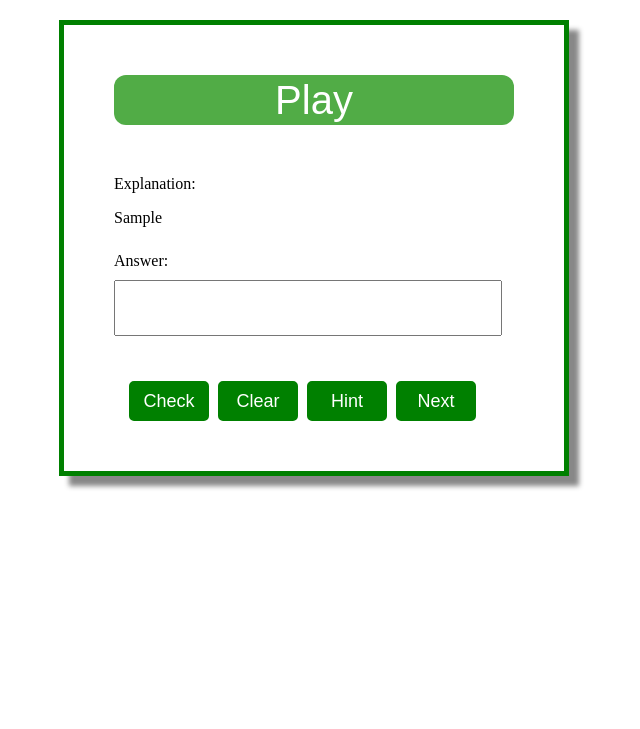
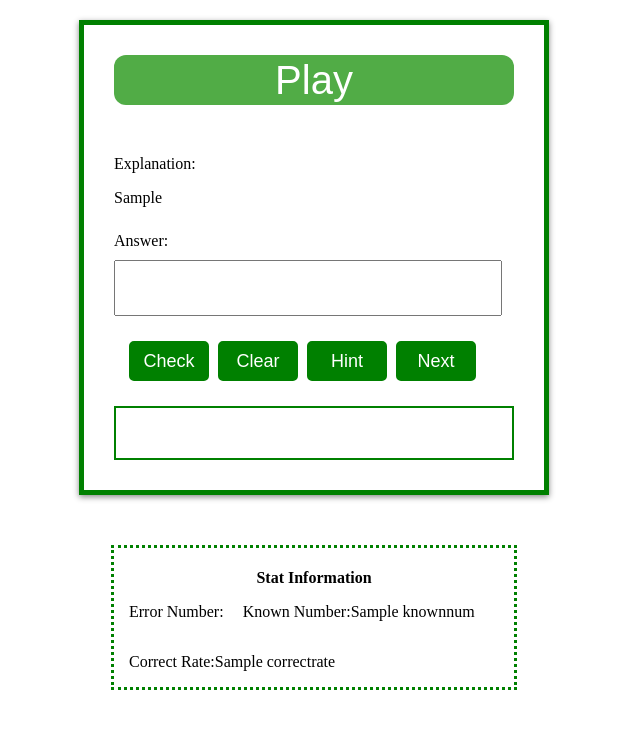
Before and after one commit to seahurt/Dictation, a Django app: template dictation/main/templates/main/random.html in a window 1280 px wide. Shown: the top 729 px of the page, without its empty margins (326-966 px from the left). Run offline with Django 3.2, Linux system fonts and the light colour scheme; tables that the repository leaves empty hold one stand-in row (values such as "Sample post"); the template is opened without the code that fills it: values that come from a table or form of the project are taken from there, most other values are stand-ins (such as "Sample title", 1, 10 or a date in 2020).

Commit message:
'ui changed'

```diff
--- a/dictation/dictation/urls.py
+++ b/dictation/dictation/urls.py
@@ -16,9 +16,14 @@
 from django.conf.urls import url
 from django.contrib import admin
 from main import views
+from django.contrib.auth import views as auth_views
 urlpatterns = [
     url(r'^admin/', admin.site.urls),
     url(r'^word$', views.index,name='index'),
-    url(r'^random',views.randword,name='randword'),
     url(r'^$',views.randword,name='randword'),
+    # url(r'^user/index/$',views.index,name='index'),
+    # url(r'^user/login/$', views.login_view,name='login'),
+    # url(r'^user/logout/$', views.logout_view, name='logout')
+    url(r'^addtoerrorlist/$',views.addToErrorList,name='addtoerror'),
+    url(r'^addtoknownlist/$',views.addToKnownList,name='addtoknown')
 ]
--- a/dictation/main/models.py
+++ b/dictation/main/models.py
@@ -1,4 +1,5 @@
 from django.db import models
+from django.contrib.auth.models import User
 from dictation import settings
 import os
 from gtts import gTTS
@@ -11,13 +12,17 @@
 # HOST_AUDIO_DIR = os.path.join(settings.STATIC_URL,'audio')
 
 class Word (models.Model):
-    english = models.CharField(max_length=30)
-    chinese = models.CharField(max_length=30)
+    spell = models.CharField(max_length=30,unique=True)
+    definition = models.CharField(max_length=30)
     example = models.CharField(max_length=500,blank=True)
     pronunciation = models.CharField(max_length=1000,blank=True)
+    phonetic_symbol = models.CharField(max_length=100,blank=True)
+    level = models.CharField(max_length=20,default='IELTS')
+    error = models.BooleanField(default=False)
+    known = models.BooleanField(default=False)
 
     def __str__(self):
-        return self.english
+        return self.spell
 
     def Pronunce(self):
         # # Baidu AIP init
@@ -48,3 +53,43 @@
             return
         self.pronunciation = self.english+'.mp3'
         self.save()
+
+#
+# class Level(models.Model):
+#     name = models.CharField(max_length=20)
+#     words = models.ManyToManyField(Word)
+#
+#     return self.name
+#     def __str__(self):
+#         pass
+
+
+# class DictUser(User):
+#     errorlist = models.ManyToManyField(Word,related_name="error_by_user")
+#     seenlist = models.ManyToManyField(Word,related_name="seen_by_user")
+#     knownlist = models.ManyToManyField(Word,related_name="known_by_user")
+
+#
+# class WordRecord(models.Model):
+#     user = models.ForeignKey(User)
+#     words = models.ForeignKey(Word)
+#     add_time = models.DateTimeField(auto_now=True)
+#
+#     class Meta:
+#         abstract = True
+#         ordering = ['-add_time']
+#
+# class ErrorRecord(WordRecord):
+#     class Meta:
+#         db_table = "error_record_list"
+#
+#
+# class SeenRecord(WordRecord):
+#     class Meta:
+#         db_table = "seen_record_list"
+#
+#
+# class KnownRecord(WordRecord):
+#     class Meta:
+#         db_table = "known_record_list"
+#
--- a/dictation/main/static/main/css/style.css
+++ b/dictation/main/static/main/css/style.css
@@ -4,18 +4,35 @@
 
 
 /*style for random.html*/
+/*sitebar*/
+#statinfo{
+    margin-top: 50px;
+    width: 400px;
+    border: 3px dotted green;
+}
+div#statinfo H4{
+    text-align: center;
+    margin-bottom: 0px;
+}
+div#statinfo p {
+    display: inline-block;
+    margin-left: 15px;
+    /*border: 2px solid green;*/
+    /*background-color: green;*/
+}
+/*content*/
 div {
     margin-left: auto;
     margin-right: auto;
 }
 #border {
     width:400px;
-    padding: 50px;
+    padding: 30px;
     margin-top: 20px;
     margin-left: auto;
     margin-right: auto;
     border: 5px solid green;
-    box-shadow: 10px 10px 5px #888888;
+    box-shadow: 0px 2px 6px #888888;
 }
 #word  {
     width: 400px;
@@ -59,7 +76,7 @@
 
 #answertext {
     margin-top: 10px;
-    margin-bottom: 20px;
+    margin-bottom: 0px;
     height:50px;
     width:380px;
     font-size:30px;
@@ -72,6 +89,7 @@
     padding-right: 10px;
     margin-left: auto;
     margin-right: auto;
+    margin-top: 0px;
 }
 
 .button-style {
@@ -95,7 +113,7 @@
 
 #nextform {
     display: inline;
-    width: 22%;
+    width: 20%;
 }
 
 #msgzone{
@@ -103,6 +121,9 @@
     /*margin-right: auto;*/
     /*width: 120px;*/
     /*background-color: grey;*/
+    margin-top: 25px;
+    border: 2px solid green;
+    height:50px;
 }
 
 .msg{
--- a/dictation/main/templates/main/base.html
+++ b/dictation/main/templates/main/base.html
@@ -1,6 +1,7 @@
 {% load static %}
 <!DOCTYPE html>
 <html lang="en">
+<meta name="viewport" content="width=720,user-scalable=no"/>
 <head>
 <link rel="stylesheet" type="text/css" href="{% static 'main/css/style.css' %}" />
 <script type="text/javascript" src="{% static 'main/js/vue.js' %}"></script>
--- a/dictation/main/templates/main/random.html
+++ b/dictation/main/templates/main/random.html
@@ -1,14 +1,21 @@
 {% extends "main/base.html" %}
 {% block title %} Random diction {% endblock %}
-
+{% block footer %}
+<div id="statinfo">
+<H4>Stat Information</H4>
+<p>Error Number:<span>{{errornum}}</span></p>
+<p>Known Number:<span>{{knownnum}}</span></p>
+<p>Correct Rate:<span>{{correctrate}}</span></p>
+</div>
+{% endblock %}
 {% block content %}
 <div id="border">
 <div id="word" >
     {% load static %}
     <div id="audio">
         <audio id="controls">
-        <source src="{% static 'main/audio/' %}{{word.english}}.mp3" type="audio/mpeg"/>
-        <embed height="100" width="100" src="/static/main/audio/{{word.english}}.mp3"/>
+        <source src="{% static 'main/audio/' %}{{word.spell}}.mp3" type="audio/mpeg"/>
+        <embed height="100" width="100" src="/static/main/audio/{{word.spell}}.mp3"/>
         </audio>
         <div class="controls">
             <button id="playaudio" v-on:click="playit"> Play </button>
@@ -16,7 +23,7 @@
     </div>
     <div id="explainzone">
         <label>Explanation:</label>
-        <p>{{word.chinese}}</p>
+        <p>{{word.definition}}</p>
     </div>
     <div id="inputzone">
         <label>Answer:</label>
@@ -29,11 +36,16 @@
         <button class="button-style" v-on:click="hint" type="button" >Hint</button>
 
         <form id="nextform" action="{% url 'randword' %}" ><input class="button-style" type="submit" value="Next"></form>
+        <!-- <button id='addtoerror' v-on:click="addtoerror" type="button">Add to Error List</button> -->
     </div>
     <div id="msgzone" v-html="message">{% verbatim %} {{ message }} {% endverbatim %}</div>
 </div>
 </div>
 <script >
+// var word = {{word |safe}}
+// word = word.pop()
+// var errorlist = {{errorlist|safe}}
+// var knownlist = {{knownlist|safe}}
 var app1 = new Vue({
     el: '#word',
     data:{
@@ -42,14 +54,14 @@
     },
     methods:{
         check:function(){
-            if(this.answer.replace(/^\s+|\s+$/g, '')=='{{word.english}}'){
+            if(this.answer.replace(/^\s+|\s+$/g, '')=='{{word.spell}}'){
                 this.message='<p class="msg" id="right-ans">You are right</p>';
             }else{
                 this.message='<p class="msg" id="error-ans">You are wrong</p>';
             }
         },
         hint:function(){
-        this.message='<p class="msg" id="hint">{{word.english}}</p>';
+        this.message='<p class="msg" id="hint">{{word.spell}}</p>';
             },
         clear:function(){
             this.answer='';
@@ -59,8 +71,7 @@
             var audio = document.getElementById("controls");
             audio.play();
 
-        }
-
+        },
     }
 })
 </script>
--- a/dictation/saveitles.py
+++ b/dictation/saveitles.py
@@ -16,6 +16,6 @@
         try:
             exist = Word.objects.get(english=word)
         except BaseException:
-            newword = Word(english=word,chinese=explain)
+            newword = Word(spell=word,definition=explain)
             newword.save()
             print('%s saved' %word)
```
Also changed, not shown: dictation/main/views.py (+77 -4 lines).
